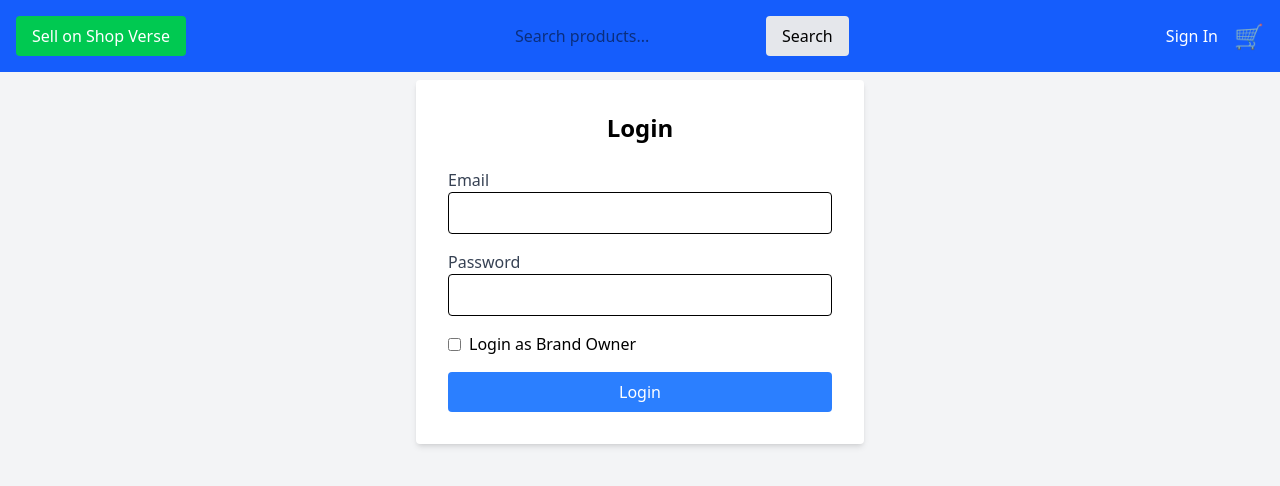
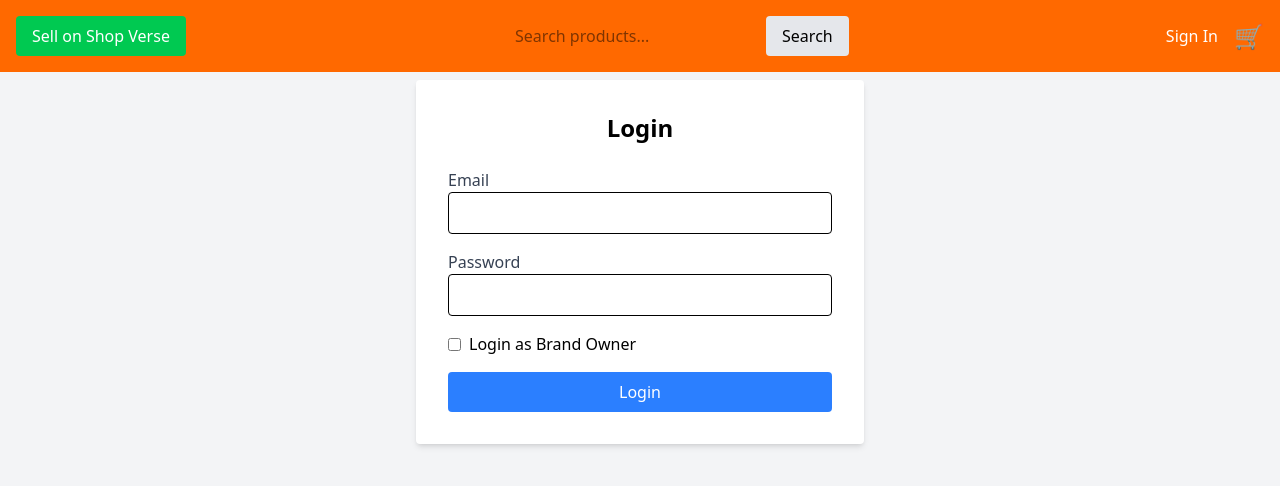
Before and after one commit to Whoistolu/shop_verse, a React (Vite) app: page /login in a window 1280 px wide. Shown: the top 486 px of the page. Built offline with nearby package versions, Linux system fonts and the light colour scheme.

Commit message:
Style the Header component

```diff
--- a/src/components/Header.tsx
+++ b/src/components/Header.tsx
@@ -26,7 +26,7 @@ export default function Header() {
 
   const handleSearch = (e: React.FormEvent) => {
     e.preventDefault();
-    // TODO: Implement search
+    // I added a TODO: Implement search
     console.log('Search:', search);
   };
 
@@ -37,7 +37,7 @@ export default function Header() {
 
   return (
     <>
-      <header className="fixed top-0 left-0 right-0 bg-blue-600 text-white p-4 z-10">
+      <header className="fixed top-0 left-0 right-0 bg-orange-500 text-white p-4 z-10">
         <nav className="container mx-auto flex justify-between items-center">
           <div>
             <button
@@ -116,7 +116,7 @@ export default function Header() {
               Sign in as Brand Owner
             </label>
           </div>
-          <button type="submit" className="w-full bg-blue-500 text-white py-2 rounded hover:bg-blue-600">
+          <button type="submit" className="w-full bg-orange-500 text-white py-2 rounded hover:bg-orange-600 transition-colors">
             Sign In
           </button>
         </form>
```
